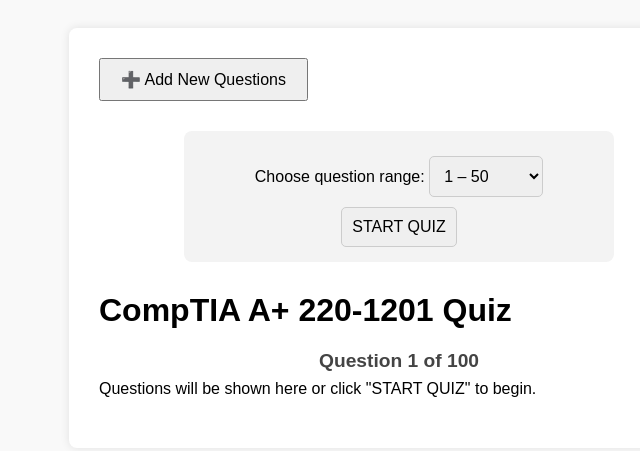
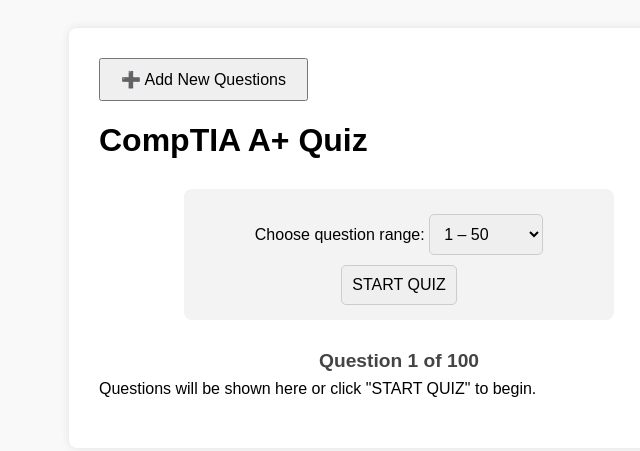
Before and after one commit to mabilisasandile/Comptia-A-Plus-Quiz, a website: page public/index.html in a window 1280 px wide. Shown: the whole page, without its empty margins (241-881 px from the left). Drawn offline with nearby package versions, Linux system fonts and the light colour scheme.

Commit message:
index.html modification

```diff
--- a/public/index.html
+++ b/public/index.html
@@ -14,6 +14,8 @@
 
     <a href="form.html"><button>➕ Add New Questions</button></a>
 
+      <h1>CompTIA A+ Quiz</h1>
+
     <div class="range-selector">
       <label for="question-range">Choose question range:</label>
       <select id="question-range">
@@ -26,8 +28,6 @@
       </select>
       <button id="start-range-quiz">START QUIZ</button>
     </div>
-
-    <h1>CompTIA A+ 220-1201 Quiz</h1>
 
     <div id="question-container">
       <h2 id="question-number">Question 1 of 100</h2>
```
Also changed, not shown: 1 other file.
